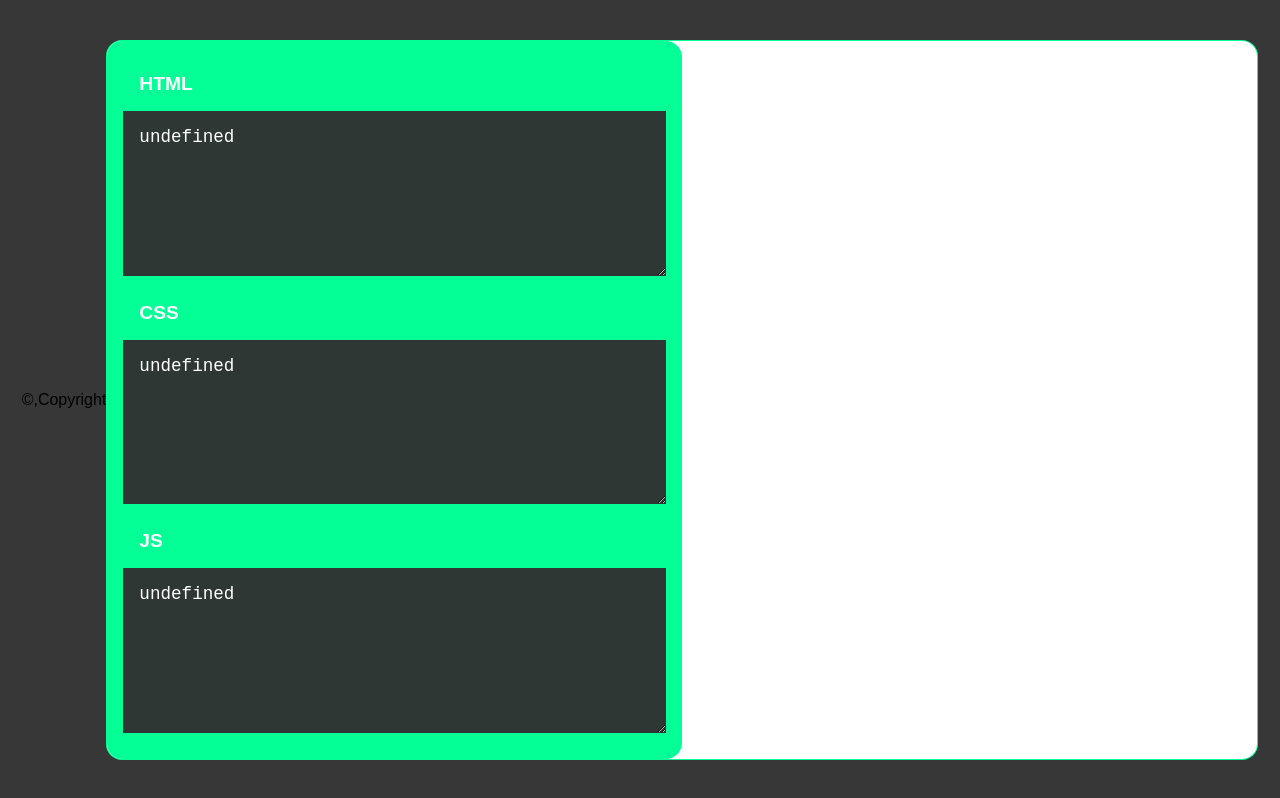
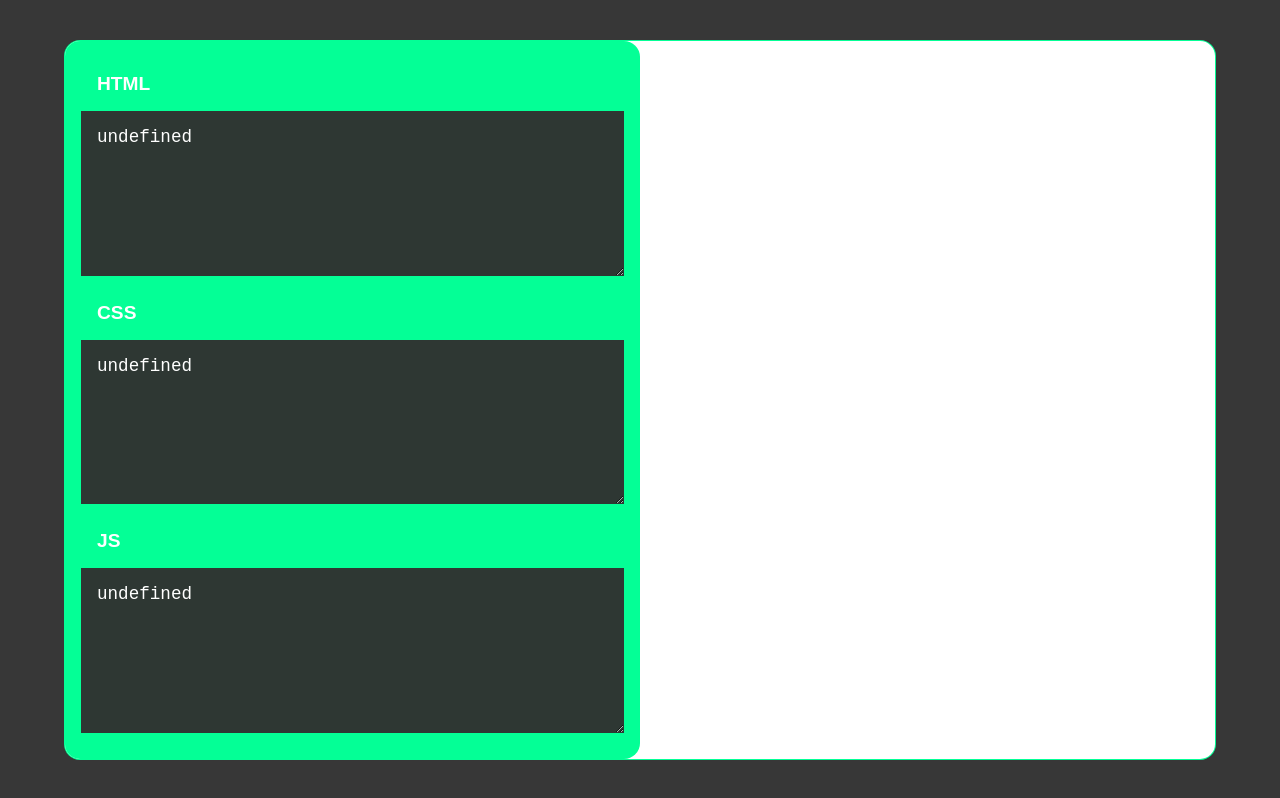
Before and after one commit to tahsinabir/iii.github.io, a plain HTML site: page index.html in a window 1280 px wide. Drawn offline with Linux system fonts and the light colour scheme.

Commit message:
Update index.html

```diff
--- a/index.html
+++ b/index.html
@@ -17,7 +17,7 @@
  </head>
 
  <body>
-&copy,Copyright
+
      <div class="code-editor">
          <div class="code">
              <div class="html-code">
```
